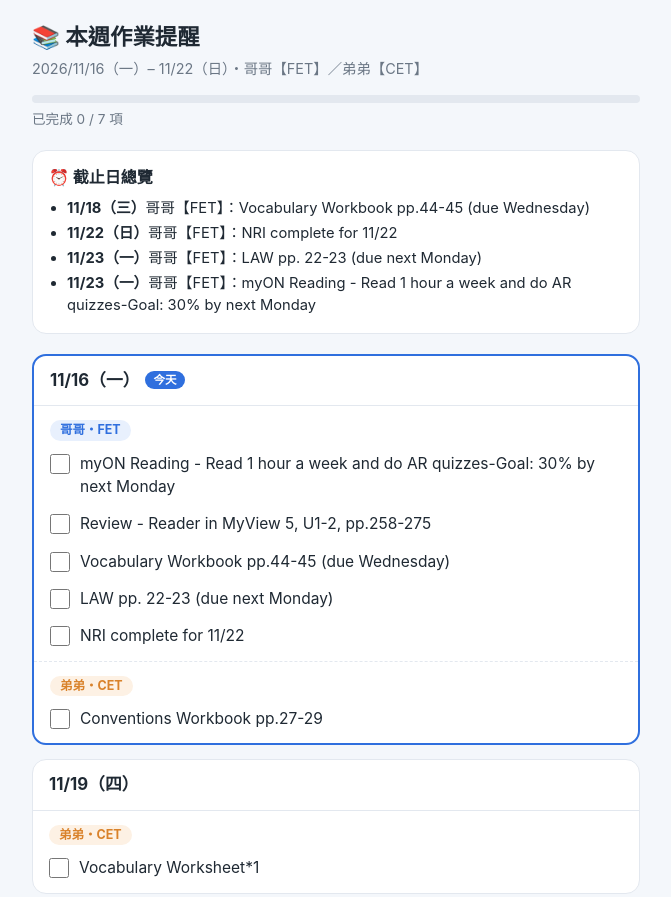
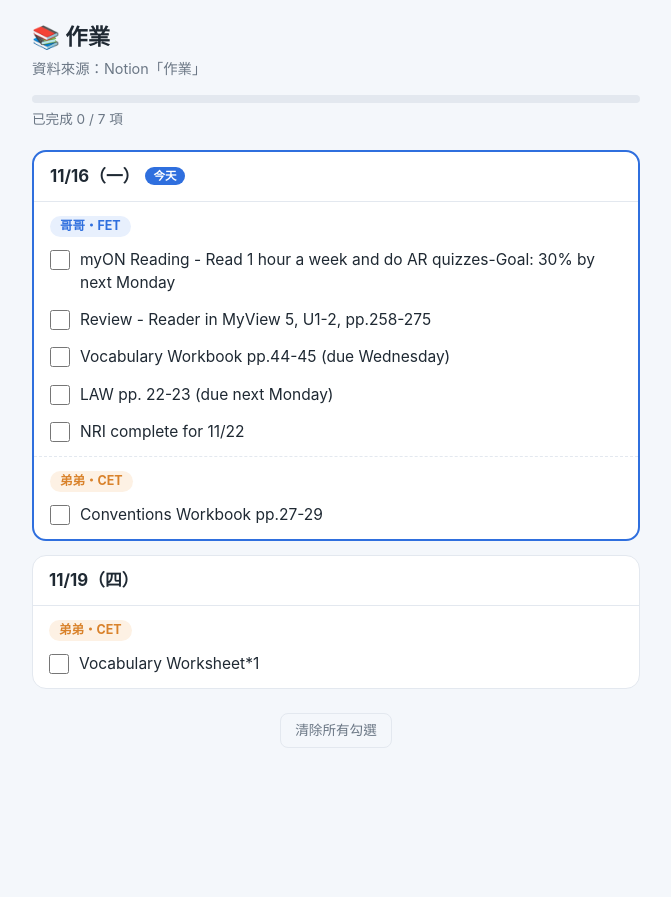
Before and after one commit to nickwu327-dotcom/HomeWork, a plain HTML site: page index.html in a window 1280 px wide. Shown: the top 897 px of the page, without its empty margins (304-975 px from the left). After the commit the page ends 800 px from the top, so only its background shows below. Drawn offline with Linux system fonts and the light colour scheme.

Commit message:
網頁改從 Notion「作業」資料庫讀取
GitHub Actions 每 30 分鐘把 Notion 資料同步到 data.json，網頁讀取 data.json。

Co-Authored-By: Claude Opus 5.5 <noreply@anthropic.com>
Claude-Session: https://claude.ai/code/session_01AqYT6DJjVsfCqfcTWwVHJb

```diff
--- /dev/null
+++ b/data.json
@@ -0,0 +1,53 @@
+{
+  "items": [
+    {
+      "id": "41af8f7d-fd79-81b3-89bd-fc57e43d969a",
+      "date": "2026-11-16",
+      "kid": "弟弟",
+      "cls": "CET",
+      "text": "Conventions Workbook pp.27-29"
+    },
+    {
+      "id": "41af8f7d-fd79-81cf-8126-c10d1911eeaa",
+      "date": "2026-11-16",
+      "kid": "哥哥",
+      "cls": "FET",
+      "text": "myON Reading - Read 1 hour a week and do AR quizzes-Goal: 30% by next Monday"
+    },
+    {
+      "id": "41af8f7d-fd79-8165-a1ed-e9b3fc86d9c5",
+      "date": "2026-11-16",
+      "kid": "哥哥",
+      "cls": "FET",
+      "text": "Review - Reader in MyView 5, U1-2, pp.258-275"
+    },
+    {
+      "id": "41af8f7d-fd79-8172-8fd7-d6efbed4b382",
+      "date": "2026-11-16",
+      "kid": "哥哥",
+      "cls": "FET",
+      "text": "Vocabulary Workbook pp.44-45 (due Wednesday)"
+    },
+    {
+      "id": "41af8f7d-fd79-813d-a494-db289cfb3ec7",
+      "date": "2026-11-16",
+      "kid": "哥哥",
+      "cls": "FET",
+      "text": "LAW pp. 22-23 (due next Monday)"
+    },
+    {
+      "id": "41af8f7d-fd79-8113-97c2-fd1226acfd22",
+      "date": "2026-11-16",
+      "kid": "哥哥",
+      "cls": "FET",
+      "text": "NRI complete for 11/22"
+    },
+    {
+      "id": "41af8f7d-fd79-8191-b55f-f32ccba6fb06",
+      "date": "2026-11-19",
+      "kid": "弟弟",
+      "cls": "CET",
+      "text": "Vocabulary Worksheet*1"
+    }
+  ]
+}
--- a/index.html
+++ b/index.html
@@ -3,7 +3,7 @@
 <head>
 <meta charset="UTF-8">
 <meta name="viewport" content="width=device-width, initial-scale=1">
-<title>本週作業提醒｜11/16–11/22</title>
+<title>作業</title>
 <style>
   :root {
     --bg: #f4f7fb; --card: #fff; --text: #1f2933; --muted: #6b7785;
@@ -60,20 +60,10 @@
 </head>
 <body>
 <div class="wrap">
-  <h1>📚 本週作業提醒</h1>
-  <p class="sub">2026/11/16（一）– 11/22（日）・哥哥【FET】／弟弟【CET】</p>
+  <h1>📚 作業</h1>
+  <p class="sub">資料來源：Notion「作業」</p>
   <div class="progress"><div id="bar"></div></div>
   <div class="ptext" id="ptext"></div>
-
-  <div class="deadlines">
-    <h2>⏰ 截止日總覽</h2>
-    <ul>
-      <li><b>11/18（三）</b>哥哥【FET】：Vocabulary Workbook pp.44-45 (due Wednesday)</li>
-      <li><b>11/22（日）</b>哥哥【FET】：NRI complete for 11/22</li>
-      <li><b>11/23（一）</b>哥哥【FET】：LAW pp. 22-23 (due next Monday)</li>
-      <li><b>11/23（一）</b>哥哥【FET】：myON Reading - Read 1 hour a week and do AR quizzes-Goal: 30% by next Monday</li>
-    </ul>
-  </div>
 
   <div id="days"></div>
 
@@ -82,29 +72,20 @@
 
 <script>
 const BIG = "哥哥", SMALL = "弟弟";
-const CLS = { [BIG]: "FET", [SMALL]: "CET" };
-const DAYS = [
-  { date: "2026-11-16", label: "11/16（一）", tasks: [
-    [SMALL, "Conventions Workbook pp.27-29"],
-    [BIG, "myON Reading - Read 1 hour a week and do AR quizzes-Goal: 30% by next Monday"],
-    [BIG, "Review - Reader in MyView 5, U1-2, pp.258-275"],
-    [BIG, "Vocabulary Workbook pp.44-45 (due Wednesday)"],
-    [BIG, "LAW pp. 22-23 (due next Monday)"],
-    [BIG, "NRI complete for 11/22"],
-  ]},
-  { date: "2026-11-19", label: "11/19（四）", tasks: [
-    [SMALL, "Vocabulary Worksheet*1"],
-  ]},
-];
-
-const KEY = "hw-2026-11-16-v3";
-let state = {};
+const WD = ["日","一","二","三","四","五","六"];
+const KEY = "hw-notion";
+let state = {}, DAYS = [];
 try { state = JSON.parse(localStorage.getItem(KEY)) || {}; } catch (e) {}
 function save() { try { localStorage.setItem(KEY, JSON.stringify(state)); } catch (e) {} }
+const esc = t => String(t).replace(/[&<>"]/g, c => ({ "&": "&amp;", "<": "&lt;", ">": "&gt;", '"': "&quot;" }[c]));
 
 function todayStr() {
   const d = new Date();
   return d.getFullYear() + "-" + String(d.getMonth() + 1).padStart(2, "0") + "-" + String(d.getDate()).padStart(2, "0");
+}
+function label(ds) {
+  const [y, m, d] = ds.split("-").map(Number);
+  return `${m}/${d}（${WD[new Date(y, m - 1, d).getDay()]}）`;
 }
 
 function render() {
@@ -113,29 +94,25 @@ function render() {
   root.innerHTML = "";
   let total = 0, done = 0, todayEl = null;
 
-  DAYS.forEach((d, di) => {
+  DAYS.forEach(d => {
     const card = document.createElement("section");
     card.className = "day" + (d.date === today ? " today" : d.date < today ? " past" : "");
-    let badges = "";
-    if (d.date === today) badges += '<span class="badge today">今天</span>';
-    if (d.warn) badges += '<span class="badge warn">交件前一天</span>';
-    card.innerHTML = `<div class="dhead"><span class="date">${d.label}${badges}</span></div>`;
+    card.innerHTML = `<div class="dhead"><span class="date">${label(d.date)}${d.date === today ? '<span class="badge today">今天</span>' : ""}</span></div>`;
 
-    [BIG, SMALL].forEach(kid => {
-      const items = d.tasks.map((t, ti) => ({ t, ti })).filter(x => x.t[0] === kid);
-      if (!items.length) return;
+    const kids = [...new Set(d.items.map(i => i.kid))].sort((a, b) => (a === SMALL) - (b === SMALL));
+    kids.forEach(kid => {
+      const items = d.items.filter(i => i.kid === kid);
       const box = document.createElement("div");
       box.className = "kid";
-      box.innerHTML = `<span class="kname ${kid === BIG ? "big" : "small"}">${kid}・${CLS[kid]}</span>`;
-      items.forEach(({ t, ti }) => {
-        const id = di + "-" + ti;
-        total++; if (state[id]) done++;
+      const cls = [...new Set(items.map(i => i.cls).filter(Boolean))].join("／");
+      box.innerHTML = `<span class="kname ${kid === SMALL ? "small" : "big"}">${esc(kid)}${cls ? "・" + esc(cls) : ""}</span>`;
+      items.forEach(it => {
+        total++; if (state[it.id]) done++;
         const lab = document.createElement("label");
-        lab.className = "task" + (state[id] ? " done" : "");
-        lab.innerHTML = `<input type="checkbox" ${state[id] ? "checked" : ""}>
-          <span>${t[1]}${t[2] ? ` <span class="due">（${t[2]}）</span>` : ""}${t[3] ? ` <span class="note">${t[3]}</span>` : ""}</span>`;
+        lab.className = "task" + (state[it.id] ? " done" : "");
+        lab.innerHTML = `<input type="checkbox" ${state[it.id] ? "checked" : ""}><span>${esc(it.text)}</span>`;
         lab.querySelector("input").addEventListener("change", e => {
-          state[id] = e.target.checked; save(); render();
+          state[it.id] = e.target.checked; save(); render();
         });
         box.appendChild(lab);
       });
@@ -150,8 +127,17 @@ function render() {
   return todayEl;
 }
 
-const t = render();
-if (t && !location.hash) t.scrollIntoView({ block: "start" });
+fetch("data.json?t=" + Date.now(), { cache: "no-store" })
+  .then(r => { if (!r.ok) throw new Error(r.status); return r.json(); })
+  .then(data => {
+    const map = {};
+    (data.items || []).forEach(i => { if (i.date) (map[i.date] ||= []).push(i); });
+    DAYS = Object.keys(map).sort().map(date => ({ date, items: map[date] }));
+    const t = render();
+    if (t) t.scrollIntoView({ block: "start" });
+  })
+  .catch(() => { document.getElementById("days").innerHTML = '<p class="sub">讀取作業資料失敗，請稍後重新整理。</p>'; });
+
 document.getElementById("reset").addEventListener("click", () => { state = {}; save(); render(); });
 </script>
 </body>
```
Also changed, not shown: scripts/fetch-notion.mjs (added, +38 -0 lines), 1 other file.
